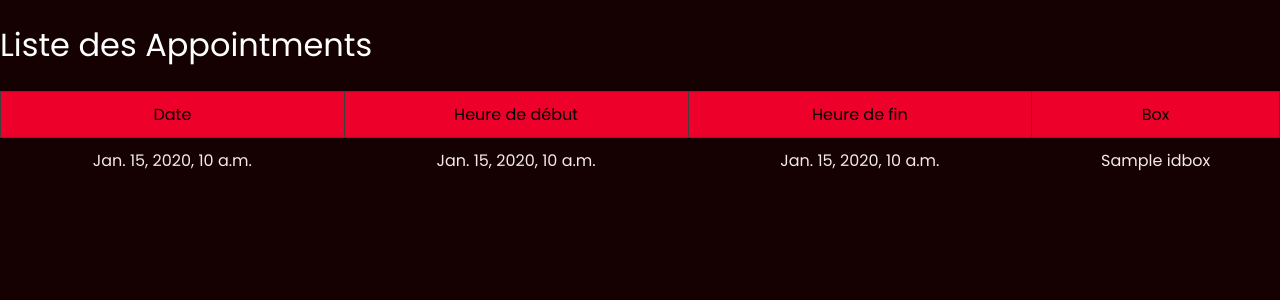
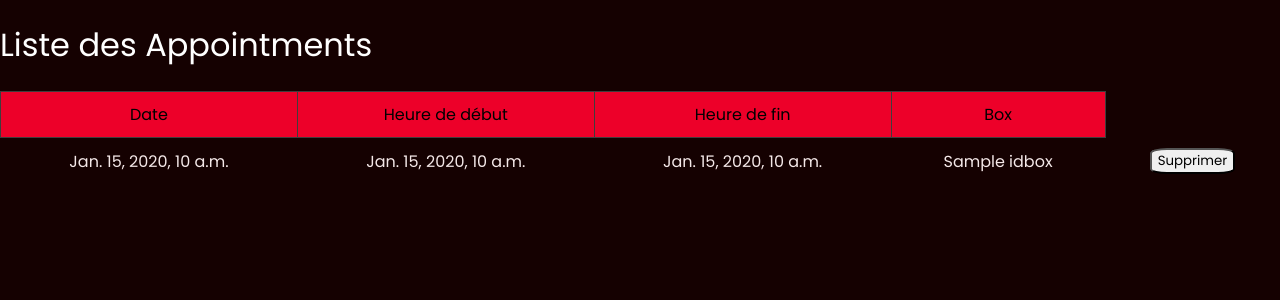
Before and after one commit to 4l43/ProjetSI, a Django app: template ProjetSI_Locale/mysiteWeb/App1/templates/reservation.html in a window 1280 px wide. Shown: the part 61-361 px from the top of the page. Run offline with Django 3.2, Linux system fonts and the light colour scheme; the template is opened without the code that fills it: most values are stand-ins (such as "Sample title", 1, 10 or a date in 2020).

Commit message:
Update reservation.html
Ajout d'un bouton pour supprimer

```diff
--- a/ProjetSI_Locale/mysiteWeb/App1/templates/reservation.html
+++ b/ProjetSI_Locale/mysiteWeb/App1/templates/reservation.html
@@ -43,6 +43,12 @@
                 <td>{{ appointment.entry_time }}</td>
                 <td>{{ appointment.exit_time }}</td>
                 <td>{{ appointment.idbox }}</td>
+                <td>
+                    <form method="POST" action="{% url 'delete_appointment' appointment.id %}" style="display:inline;">
+                        {% csrf_token %}
+                        <button type="submit" class="delete-button">Supprimer</button>
+                    </form>
+                </td>
             </tr>
             {% empty %}
             <tr>
```
